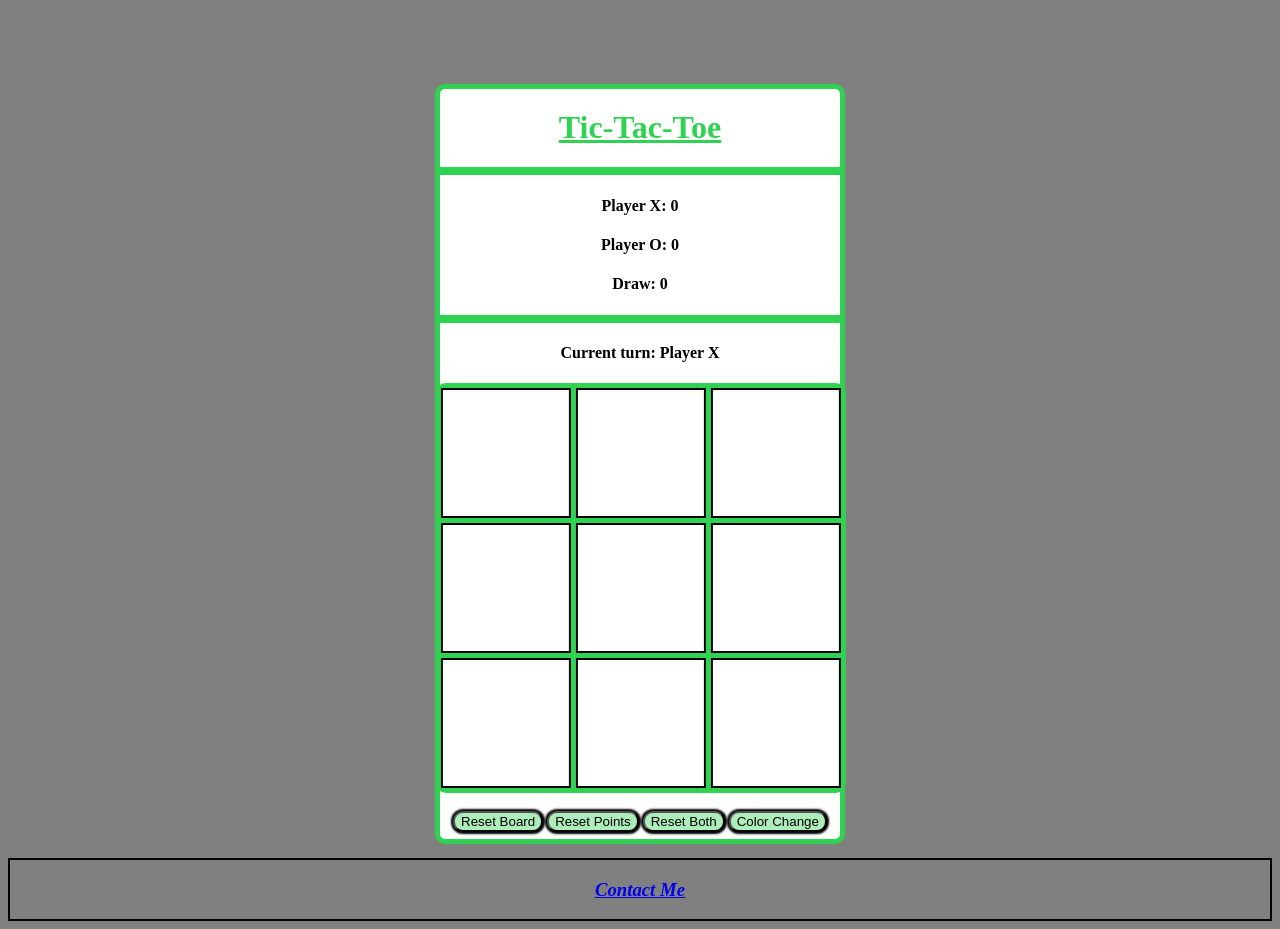
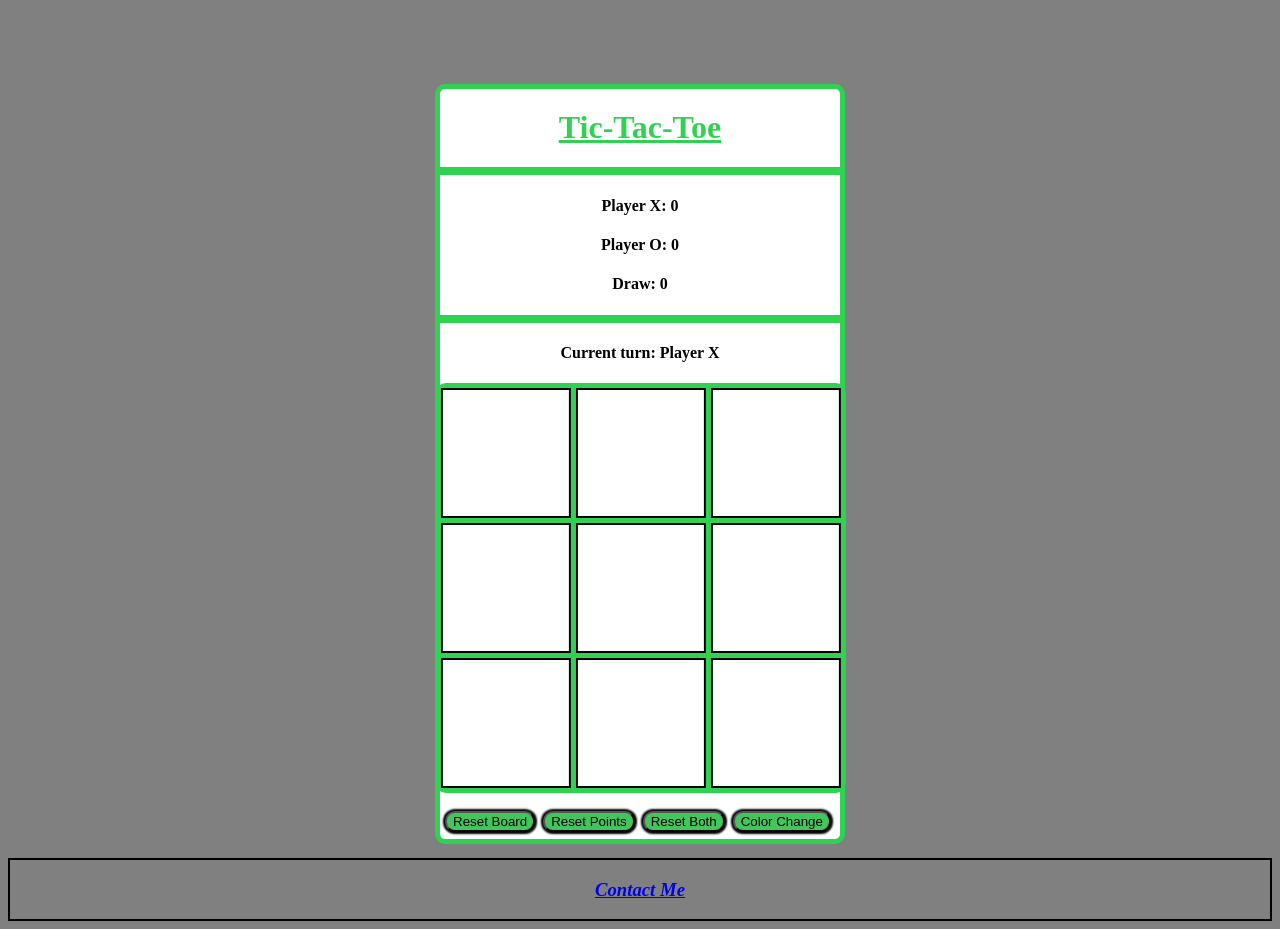
Before and after one commit to Vrajshah0306/Tic-Tac-Toe, a plain HTML site: page index.html in a window 1280 px wide. Drawn offline with Linux system fonts and the light colour scheme.

Commit message:
Style.css Commit Five

```diff
--- a/style.css
+++ b/style.css
@@ -48,10 +48,10 @@ body{
     text-align: left;
 } */
  .button {
-    background-color: rgb(173, 237, 186);
+    background-color:rgb(66, 197, 92);
     border-radius:10px;
     box-shadow: 0px 0px 2px 2px rgb(0, 0, 0);
-    margin-right: px;
+    margin-right: 4px;
     cursor: pointer;
  }
  #PageEnding {
@@ -60,7 +60,3 @@ body{
     margin-top: 90px;
     border: 2px solid #000000;
  }
- .win
- {
-    background-color: green !important;
- }
```
